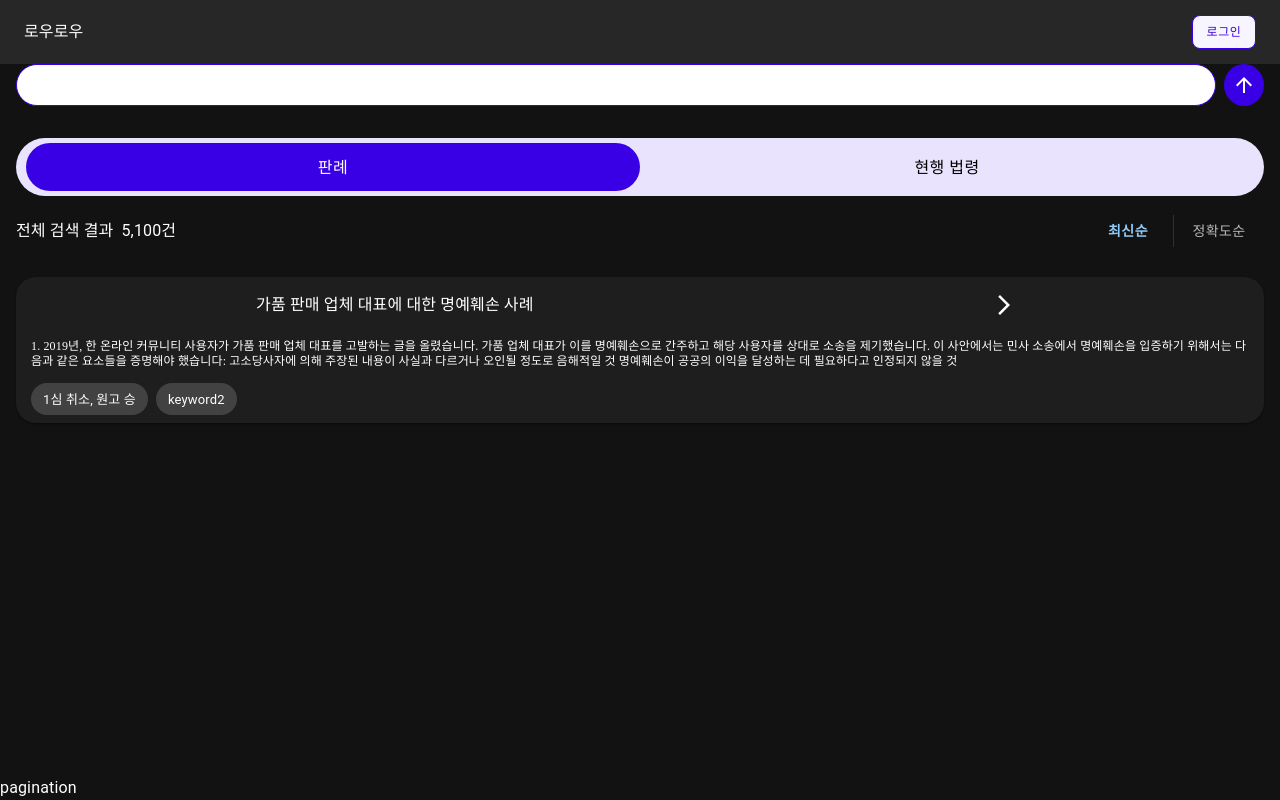
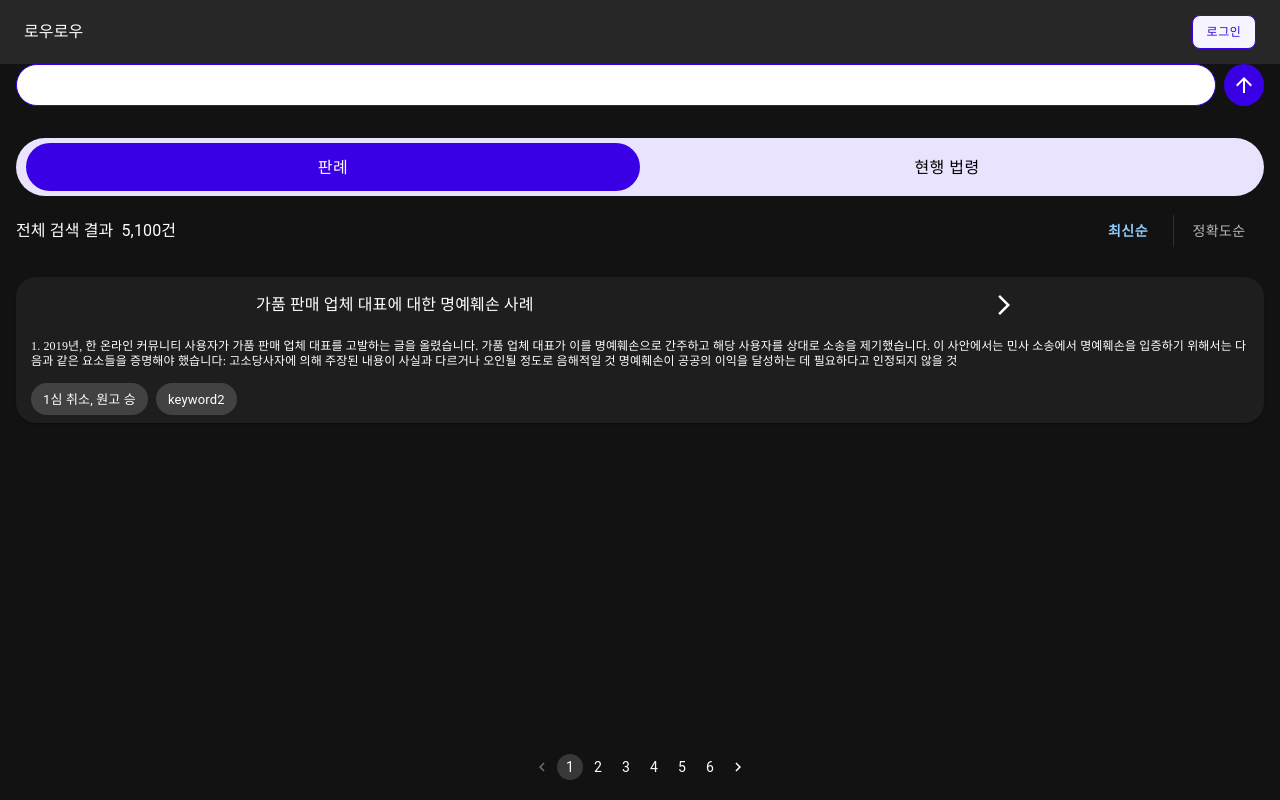
Before and after one commit to potenday-project/lawlow, a React (Create React App) app: page /search in a window 1280 px wide. Built offline with nearby package versions, Linux system fonts and the light colour scheme.

Commit message:
:sparkles: pagination area layout 구현

```diff
--- a/src/pages/Search/index.tsx
+++ b/src/pages/Search/index.tsx
@@ -20,6 +20,7 @@ import {
   Paper,
   Box,
   Chip,
+  Pagination,
 } from "@mui/material";
 import styled from "styled-components";
 
@@ -182,6 +183,9 @@ const ContentWrapper = styled.main`
   }
 
   .pagination-area {
+    display: inline-flex;
+    justify-content: center;
+    padding: 20px;
   }
 `;
 
@@ -287,7 +291,10 @@ const Search = (): ReactElement => {
           </Paper>
         ))}
       </section>
-      <section>pagination</section>
+      <section className="pagination-area">
+        {/* @TODO Logig 구현 */}
+        <Pagination count={6} size="small" />
+      </section>
     </ContentWrapper>
   );
 };
```
